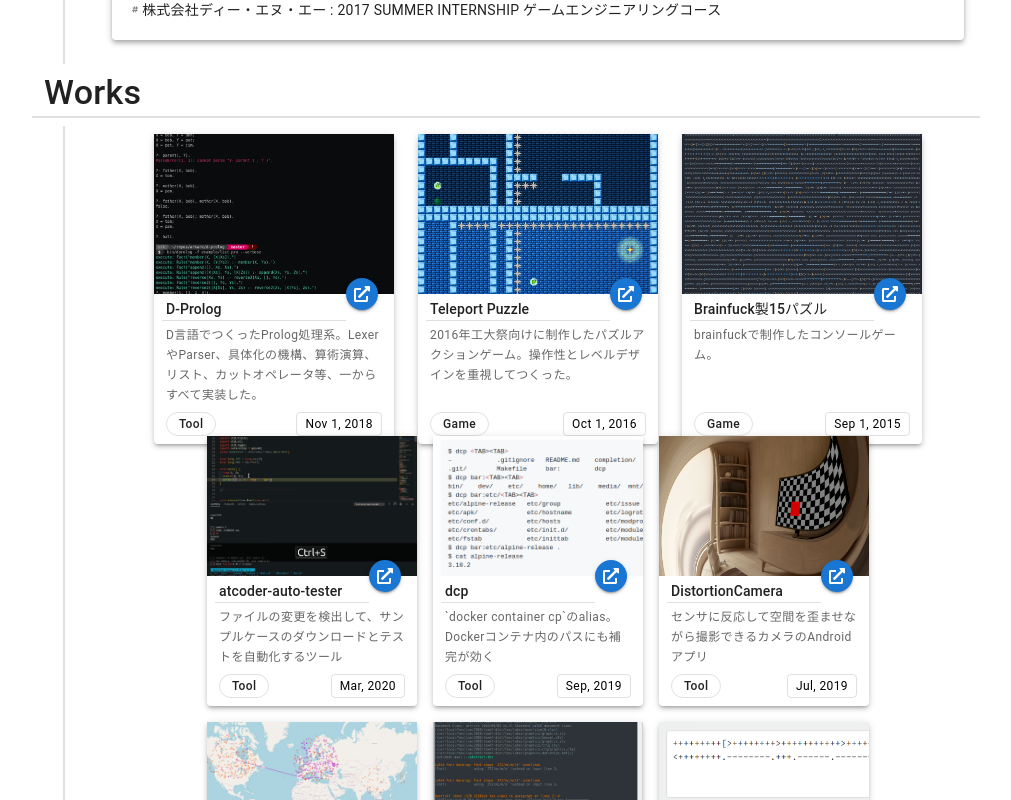
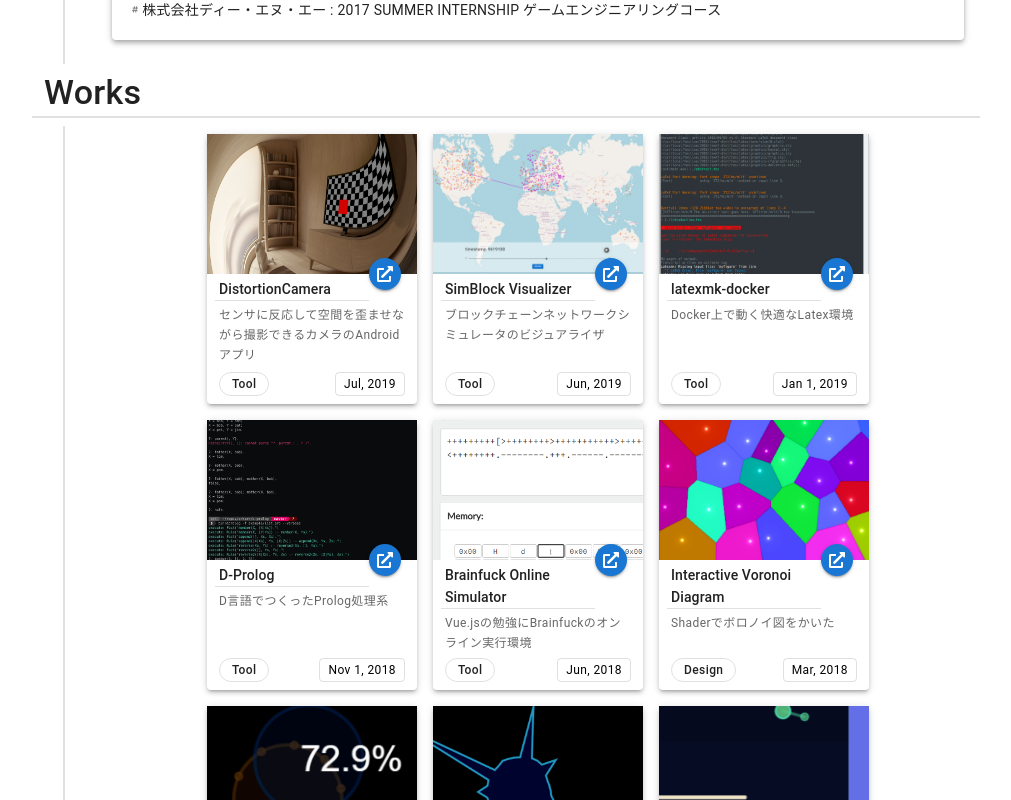
Before and after one commit to arkark/portfolio, a Vue app: page / in a window 1280 px wide. Shown: the part 3240-4040 px from the top of the page, without its empty margins (134-1145 px from the left). Built offline with nearby package versions, Linux system fonts and the light colour scheme; a web font is replaced by a local one.

Commit message:
Merge MainWork and Work

```diff
--- a/src/components/work/Work.vue
+++ b/src/components/work/Work.vue
@@ -9,26 +9,6 @@
       <v-divider></v-divider>
     </v-card-text>
     <v-timeline align-top dense class="mr-8">
-      <v-timeline-item :color="'grey darken-3'" hide-dot>
-        <v-container class="pa-0">
-          <v-row align="center">
-            <v-col cols="12" class="pa-0">
-              <v-row align="center" justify="center">
-                <work-node
-                  v-for="(work, key) in mainWorkList"
-                  :key="key"
-                  :work="work"
-                  :cardWidth="240"
-                  :cardHeight="310"
-                  :imageHeight="160"
-                  class="my-2 mx-3"
-                >
-                </work-node>
-              </v-row>
-            </v-col>
-          </v-row>
-        </v-container>
-      </v-timeline-item>
       <v-timeline-item :color="'grey darken-3'" hide-dot>
         <v-container class="pa-0">
           <v-row>
@@ -54,14 +34,12 @@
 </template>
 
 <script>
-import mainWorkList from "@/data/main_work.js";
 import workList from "@/data/work.js";
 import WorkNode from "@/components/work/WorkNode.vue";
 
 export default {
   data: function () {
     return {
-      mainWorkList,
       workList,
       genres: ["Game", "Tool", "Design", "PixelArt"],
     };
--- a/src/data/main_work.js
+++ /dev/null
@@ -1,28 +0,0 @@
-export default [
-  {
-    title: "D-Prolog",
-    url: "https://github.com/arkark/d-prolog",
-    src: require("@/assets/screenshots/tool/d-prolog.png"),
-    genre: "Tool",
-    description:
-      "D言語でつくったProlog処理系。LexerやParser、具体化の機構、算術演算、リスト、カットオペレータ等、一からすべて実装した。",
-    date: "2018/11",
-  },
-  {
-    title: "Teleport Puzzle",
-    url: "https://github.com/arkark/TeleportPuzzle",
-    src: require("@/assets/screenshots/game/teleport_puzzle.png"),
-    genre: "Game",
-    description:
-      "2016年工大祭向けに制作したパズルアクションゲーム。操作性とレベルデザインを重視してつくった。",
-    date: "2016/10",
-  },
-  {
-    title: "Brainfuck製15パズル",
-    url: "https://github.com/arkark/15puzzle_brainfuck",
-    src: require("@/assets/screenshots/game/15puzzle.png"),
-    genre: "Game",
-    description: "brainfuckで制作したコンソールゲーム。",
-    date: "2015/9",
-  },
-];
--- a/src/data/work.js
+++ b/src/data/work.js
@@ -1,22 +1,4 @@
 export default [
-  {
-    title: "atcoder-auto-tester",
-    url: "https://github.com/arkark/atcoder-auto-tester",
-    src: require("@/assets/screenshots/tool/atcoder-auto-tester.png"),
-    genre: "Tool",
-    description:
-      "ファイルの変更を検出して、サンプルケースのダウンロードとテストを自動化するツール",
-    date: "2020/3/2",
-  },
-  {
-    title: "dcp",
-    url: "https://github.com/arkark/dcp",
-    src: require("@/assets/screenshots/tool/dcp.png"),
-    genre: "Tool",
-    description:
-      "`docker container cp`のalias。Dockerコンテナ内のパスにも補完が効く",
-    date: "2019/9/8",
-  },
   {
     title: "DistortionCamera",
     url: "https://github.com/arkark/DistortionCamera",
@@ -41,6 +23,14 @@ export default [
     genre: "Tool",
     description: "Docker上で動く快適なLatex環境",
     date: "2019/1",
+  },
+  {
+    title: "D-Prolog",
+    url: "https://github.com/arkark/d-prolog",
+    src: require("@/assets/screenshots/tool/d-prolog.png"),
+    genre: "Tool",
+    description: "D言語でつくったProlog処理系",
+    date: "2018/11",
   },
   {
     title: "Brainfuck Online Simulator",
@@ -153,6 +143,15 @@ export default [
     date: "2016/10/26",
   },
   {
+    title: "Teleport Puzzle",
+    url: "https://github.com/arkark/TeleportPuzzle",
+    src: require("@/assets/screenshots/game/teleport_puzzle.png"),
+    genre: "Game",
+    description:
+      "2016年工大祭向けに制作したパズルアクションゲーム。操作性とレベルデザインを重視してつくった。",
+    date: "2016/10",
+  },
+  {
     title: "One Day One Gif",
     url: "https://github.com/arkark/OneDayOneGif",
     src: require("@/assets/screenshots/design/one_day_one_gif.png"),
@@ -203,4 +202,12 @@ export default [
     description: "2015年工大祭向けに作った3D障害物避けゲーム",
     date: "2015/10",
   },
+  {
+    title: "Brainfuck製15パズル",
+    url: "https://github.com/arkark/15puzzle_brainfuck",
+    src: require("@/assets/screenshots/game/15puzzle.png"),
+    genre: "Game",
+    description: "brainfuckで制作したコンソールゲーム",
+    date: "2015/9",
+  },
 ];
```
Also changed, not shown: src/assets/screenshots/tool/dcp.png (deleted).
